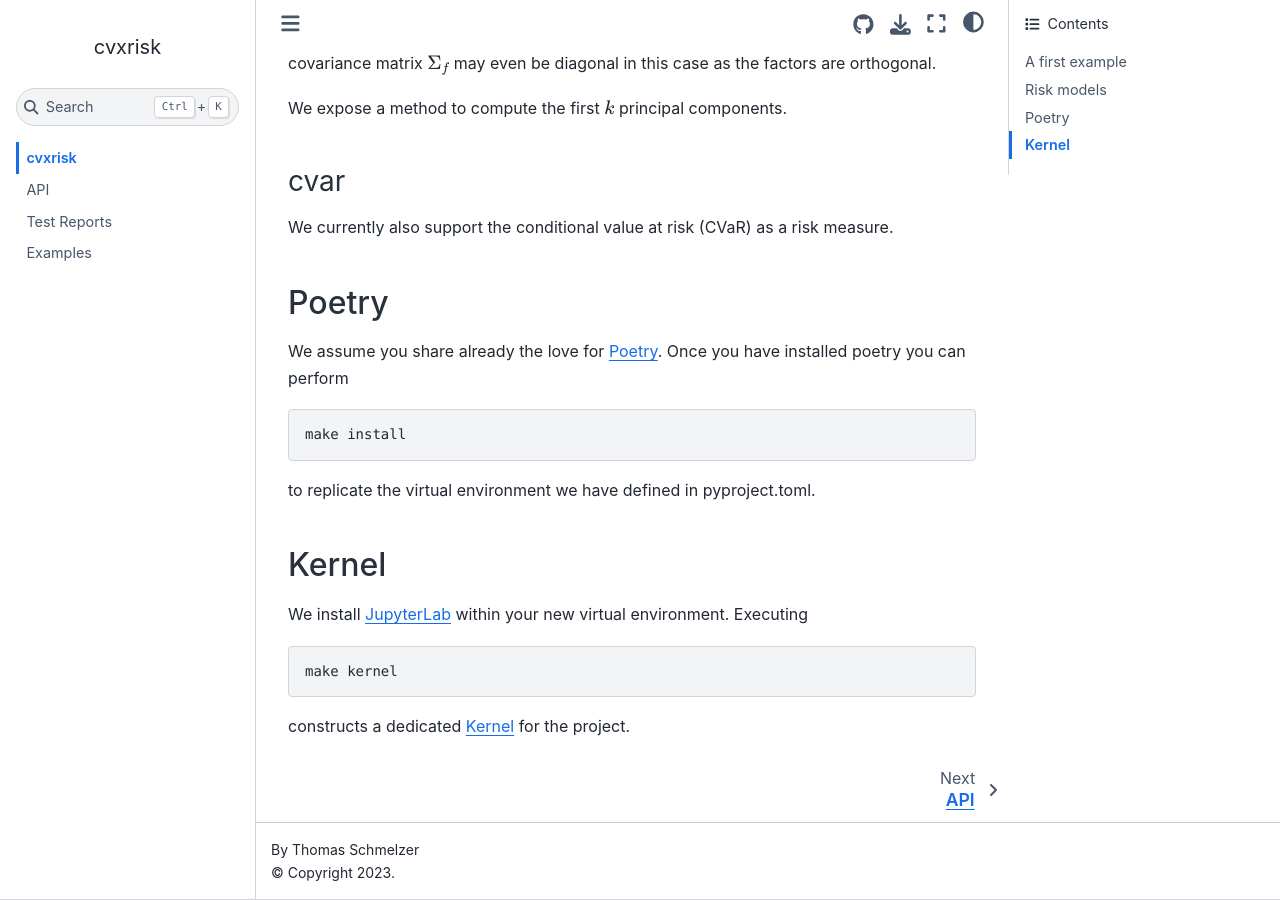
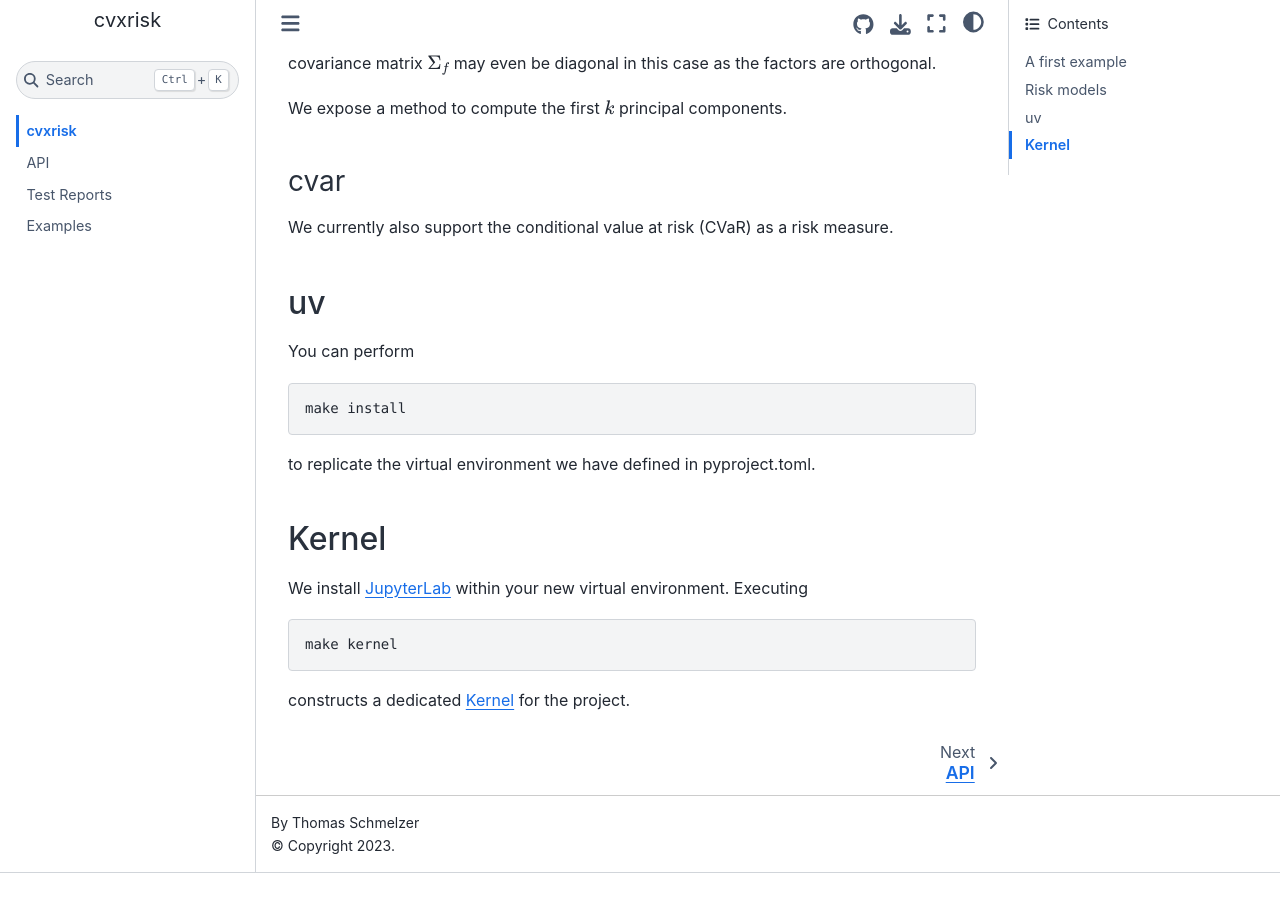
Before and after one commit to cvxgrp/cvxrisk, a Jupyter Book: the page built from book/docs/index.md, in a window 1280 px wide and 900 px high, scrolled down 2420 px. Built offline with Jupyter Book 1.0.4 settings and Sphinx 7.4.7 and the Sphinx Book theme 1.1.4, drawn with Linux system fonts in a browser that asks for light colours; comment, search, counter and statistics services are not loaded; after the commit the page ends 3293 px from its top, so only the background shows below that.

Commit message:
Update index.md

````diff
--- a/book/docs/index.md
+++ b/book/docs/index.md
@@ -120,9 +120,9 @@ We currently also support the conditional value at risk (CVaR) as a risk measure
 
 
 
-## Poetry
+## uv
 
-We assume you share already the love for [Poetry](https://python-poetry.org). Once you have installed poetry you can perform
+You can perform
 
 ```bash
 make install
````
